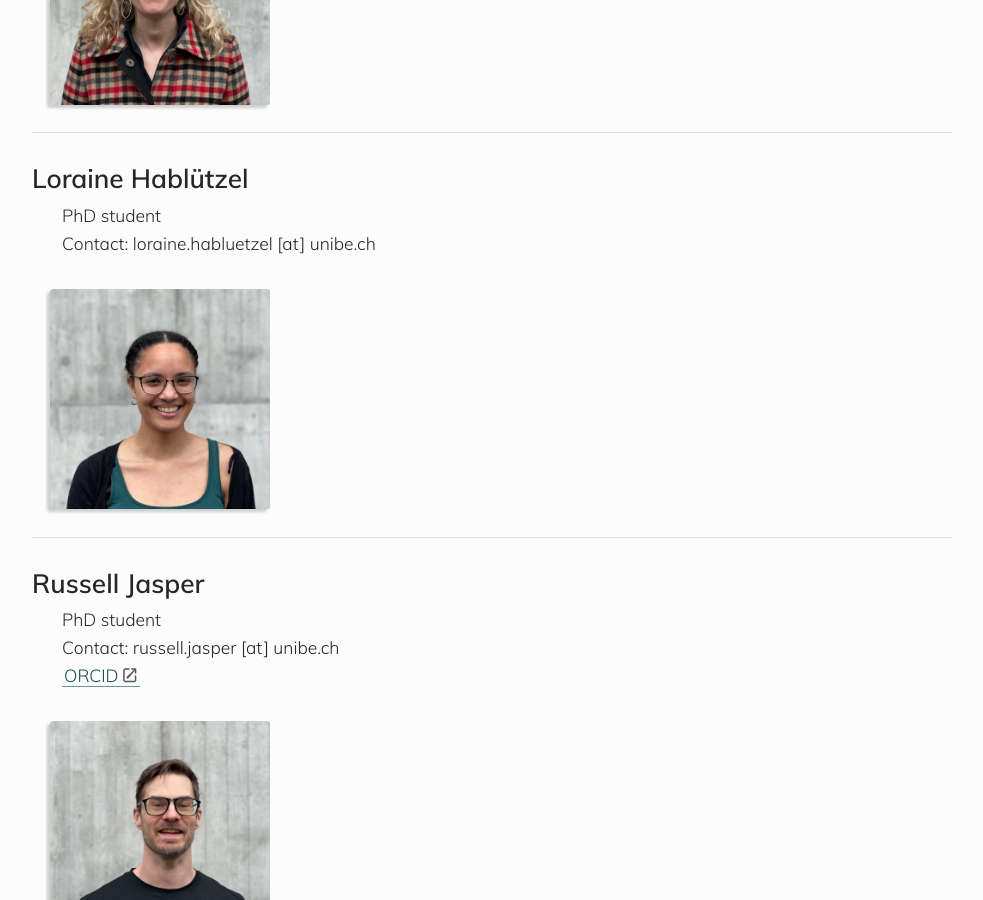
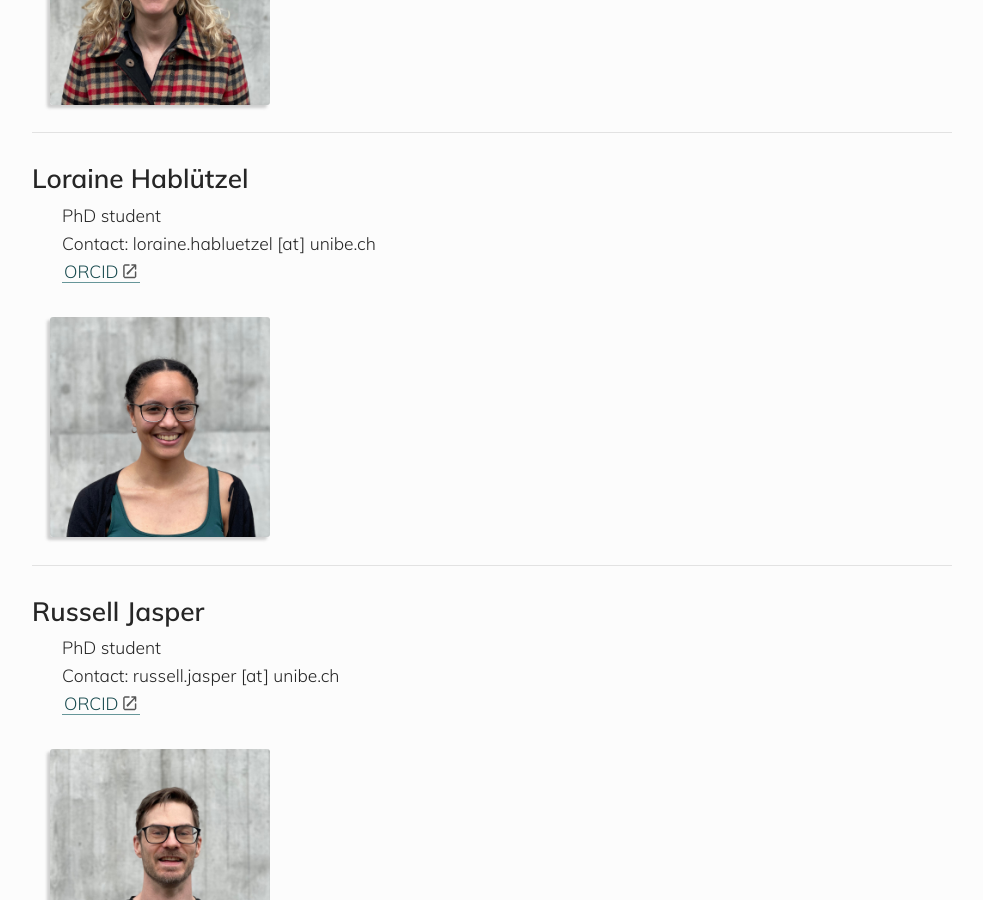
Before and after one commit to banklab/banklab.github.io, a Jekyll site: the page built from people.md, in a window 1280 px wide and 900 px high, scrolled down 2048 px. Shown: the whole window, without its empty margins (148-1131 px from the left). Built offline with Jekyll 4.4.1, drawn with Linux system fonts in a browser that asks for light colours; some web fonts are replaced.

Commit message:
Update people

```diff
--- a/people.md
+++ b/people.md
@@ -45,6 +45,7 @@ permalink: /people/
 
 * PhD student
 * Contact: loraine.habluetzel [at] unibe.ch
+* [ORCID](https://orcid.org/0009-0008-2797-8718)
 
 ![Photo of Loraine Habluetzel](/assets/img/team/Loraine_24.jpg)
 
```
